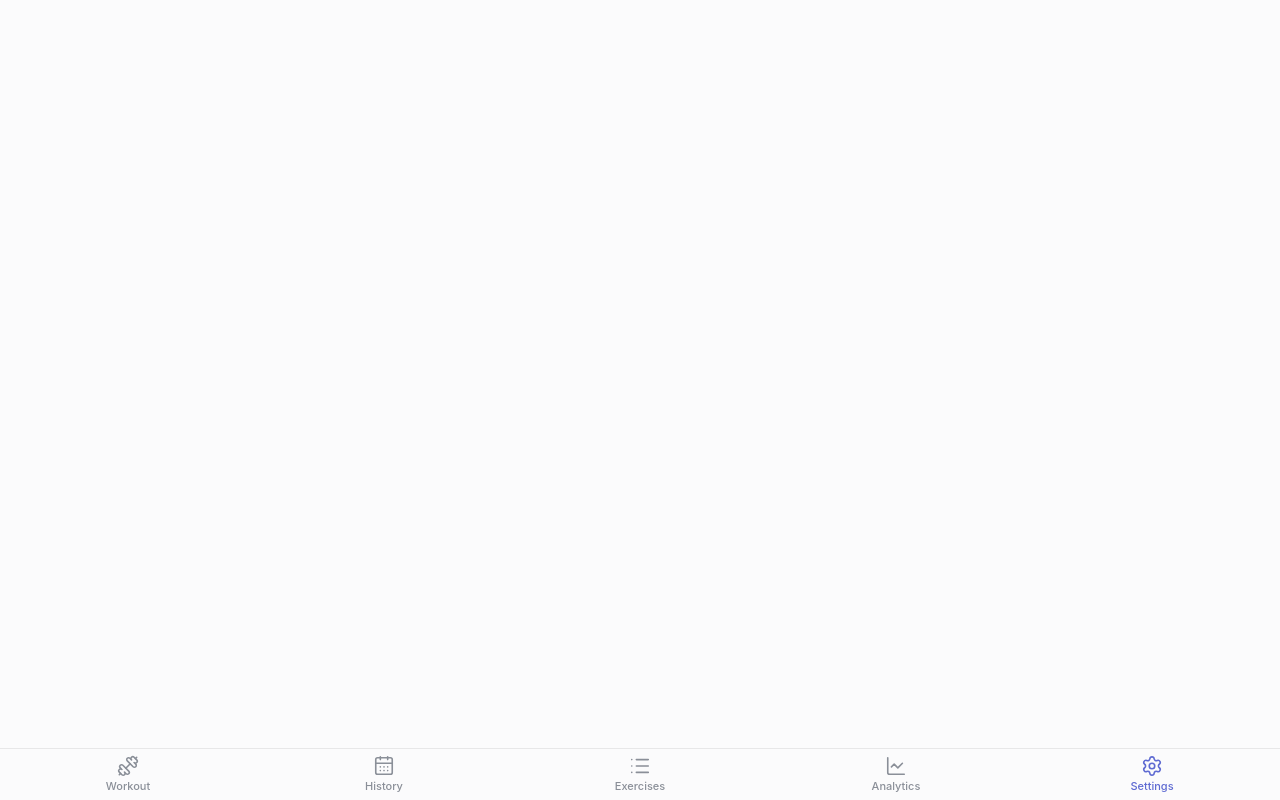
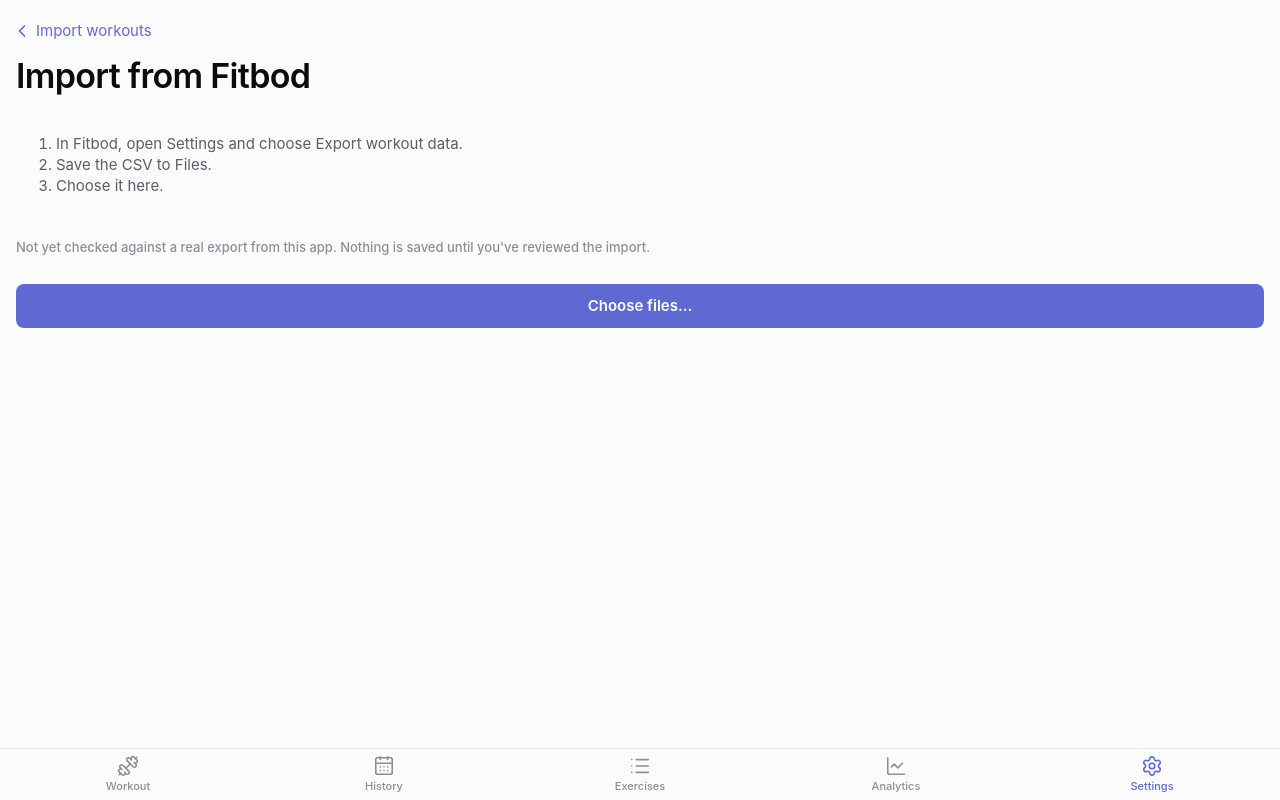
Before and after one commit to Bader-Almutlaq/workout-tracker, a React (Vite) app: page /settings/import/fitbod in a window 1280 px wide. Built offline with nearby package versions, Linux system fonts and the light colour scheme.

Commit message:
Choose the app before importing workouts
Settings opens a list of Strong, Hevy, FitNotes and Fitbod; each app has its
own export steps. A file from a different app is refused with its name and
can be imported as that app without picking it again.

```diff
--- a/src/app/App.tsx
+++ b/src/app/App.tsx
@@ -7,6 +7,7 @@
 import { ExercisesScreen } from './features/exercises/ExercisesScreen';
 import { HistoryScreen } from './features/history/HistoryScreen';
 import { WorkoutDetailScreen } from './features/history/WorkoutDetailScreen';
+import { ImportSourceScreen } from './features/import/ImportSourceScreen';
 import { StrongImportScreen } from './features/import/StrongImportScreen';
 import { StrongMatchingScreen } from './features/matching/StrongMatchingScreen';
 import { SettingsScreen } from './features/settings/SettingsScreen';
@@ -32,7 +33,8 @@
         <Route path="/exercises/:exerciseId" element={<ExerciseDetailScreen />} />
         <Route path="/exercises/:exerciseId/edit" element={<ExerciseFormScreen />} />
         <Route path="/analytics" element={<AnalyticsScreen />} />
-        <Route path="/settings/import" element={<StrongImportScreen />} />
+        <Route path="/settings/import" element={<ImportSourceScreen />} />
+        <Route path="/settings/import/:source" element={<StrongImportScreen />} />
         <Route path="/settings/matching" element={<StrongMatchingScreen />} />
         <Route path="/settings" element={<SettingsScreen />} />
       </Routes>
--- a/src/app/features/import/ImportPickStep.tsx
+++ b/src/app/features/import/ImportPickStep.tsx
@@ -1,24 +1,50 @@
 import { EmptyState } from '../../design/components/EmptyState';
+import { importSources, type ImportSource } from './importSources';
 import styles from './StrongImportScreen.module.css';
 
 /** File selection instructions and retry action. */
-export function ImportPickStep({ failed, message, choose }: { failed: boolean; message: string; choose: () => void }) {
+export function ImportPickStep({
+  source,
+  failed,
+  message,
+  choose,
+  detected,
+  switchSource,
+}: {
+  source: ImportSource;
+  failed: boolean;
+  message: string;
+  choose: () => void;
+  detected: ImportSource | undefined;
+  switchSource: (source: ImportSource) => void;
+}) {
   if (failed)
     return (
       <>
         <EmptyState message={`Import didn't work. ${message}`} />
-        <button className={styles.primary} onClick={choose}>
+        {detected !== undefined && (
+          <button className={styles.primary} onClick={() => switchSource(detected)}>
+            Import as {importSources[detected].name} instead
+          </button>
+        )}
+        <button className={detected === undefined ? styles.primary : styles.secondary} onClick={choose}>
           Choose files again
         </button>
       </>
     );
+  const app = importSources[source];
   return (
     <>
-      <p className={styles.description}>
-        Export your workouts from Strong, Hevy, FitNotes or Fitbod as CSV. Save the file to Files, then select it here.
-        For Strong: Settings → Export Data. You can also select its measurement files.
+      <ol className={styles.description}>
+        {app.steps.map((step) => (
+          <li key={step}>{step}</li>
+        ))}
+      </ol>
+      <p className={styles.note}>
+        {app.verified
+          ? "Nothing is saved until you've reviewed the import."
+          : "Not yet checked against a real export from this app. Nothing is saved until you've reviewed the import."}
       </p>
-      <p className={styles.note}>Nothing is saved until you've reviewed the import.</p>
       <button className={styles.primary} onClick={choose}>
         Choose files…
       </button>
--- a/src/app/features/import/ImportReviewStep.tsx
+++ b/src/app/features/import/ImportReviewStep.tsx
@@ -9,9 +9,6 @@
 // The review screen unmounts while its plan is rebuilt. Associate undo data with the
 // immutable exclusion set passed through that rebuild, so a new import starts cleanly.
 const bulkUndo = new WeakMap<ReadonlySet<number>, ReadonlySet<number>>();
-
-/** Display names for the supported CSV dialects; file names are never used to identify an app. */
-const FormatNames = Object.freeze({ strong: 'Strong', hevy: 'Hevy', fitnotes: 'FitNotes', fitbod: 'Fitbod' });
 
 /** Leaves out unique flagged lines, or restores the exclusion decisions before the bulk action. */
 export function toggleBulkExclusions(
@@ -77,9 +74,6 @@
   const counts = useDatabaseQuery('strong-import-counts', () => database.strongImportWorkoutCounts(plan.workouts));
   return (
     <>
-      <p className={styles.note}>
-        Detected: {plan.sourceFormat === undefined ? 'Strong measurement' : FormatNames[plan.sourceFormat]} export
-      </p>
       <ImportTotalsSection plan={plan} />
       {counts.status === 'ready' && (
         <p className={styles.note}>
--- /dev/null
+++ b/src/app/features/import/ImportSourceScreen.tsx
@@ -0,0 +1,22 @@
+import { BackLink } from '../../design/components/BackLink';
+import { LinkRow } from '../../design/components/LinkRow';
+import { Screen } from '../../design/components/Screen';
+import { Section } from '../../design/components/Section';
+import { importSources } from './importSources';
+import styles from './StrongImportScreen.module.css';
+
+/** Choose the app that created the workout export. */
+export function ImportSourceScreen() {
+  return (
+    <Screen title="Import workouts" leading={<BackLink to="/settings" label="Settings" />}>
+      <Section label="Choose an app" footnote="Each app exports its own kind of file. Pick the app you're coming from.">
+        {Object.entries(importSources).map(([key, source]) => (
+          <LinkRow key={key} to={`/settings/import/${key}`}>
+            <div>{source.name}</div>
+            <div className={styles.note}>{source.summary}</div>
+          </LinkRow>
+        ))}
+      </Section>
+    </Screen>
+  );
+}
--- a/src/app/features/import/StrongImportScreen.tsx
+++ b/src/app/features/import/StrongImportScreen.tsx
@@ -1,4 +1,5 @@
-import { useRef, useState, type ChangeEvent } from 'react';
+import { useEffect, useRef, useState, type ChangeEvent } from 'react';
+import { Navigate, useNavigate, useParams } from 'react-router';
 import { makeImportOptions, type StrongImportOptions } from '../../../core/import/StrongImportOptions';
 import type { StrongImportPlan } from '../../../core/import/StrongImportPlan';
 import type { ImportResult } from '../../../core/import/StrongImporter';
@@ -11,6 +12,7 @@
 import { weightNumberText } from '../../format/weightText';
 import { CorrectSetDialog } from './CorrectSetDialog';
 import { correction, type FindingItem } from './importFindingText';
+import { importSources, isImportSource, wrongImportSource, type ImportSource } from './importSources';
 import { ImportPickStep } from './ImportPickStep';
 import { ImportResultStep } from './ImportResultStep';
 import { ImportReviewStep } from './ImportReviewStep';
@@ -19,6 +21,15 @@
 type Phase = 'pick' | 'working' | 'review' | 'result' | 'failed';
 /** Pick supported workout CSVs, review their units and suspicious sets, and import them. */
 export function StrongImportScreen() {
+  const { source } = useParams();
+  if (!isImportSource(source)) return <Navigate to="/settings/import" replace />;
+  return <ImportFlow source={source} />;
+}
+
+function ImportFlow({ source }: { source: ImportSource }) {
+  const navigate = useNavigate();
+  const [files, setFiles] = useState<readonly { readonly name: string; readonly text: string }[]>([]);
+  const [detected, setDetected] = useState<ImportSource>();
   const [phase, setPhase] = useState<Phase>('pick');
   const [message, setMessage] = useState('');
   const [plan, setPlan] = useState<StrongImportPlan>();
@@ -27,10 +38,24 @@
   const [editing, setEditing] = useState<FindingItem>();
   const [weight, setWeight] = useState('');
   const [reps, setReps] = useState('');
+  const previousSource = useRef(source);
+  const switchingSource = useRef<ImportSource | undefined>(undefined);
+  useEffect(() => {
+    if (previousSource.current === source) return;
+    previousSource.current = source;
+    if (switchingSource.current === source) {
+      switchingSource.current = undefined;
+      return;
+    }
+    setPhase('pick');
+    setMessage('');
+    setDetected(undefined);
+    setFiles([]);
+  }, [source]);
   const busy = useRef(false);
   const input = useRef<HTMLInputElement>(null);
 
-  const work = async (label: string, action: () => Promise<void>) => {
+  const work = async (label: string, action: () => Promise<void>, expected: ImportSource = source) => {
     if (busy.current) return;
     busy.current = true;
     setMessage(label);
@@ -39,7 +64,9 @@
       await action();
     } catch (error) {
       log.import.error('Workout import failed', error);
-      setMessage(messageOf(error));
+      const errorMessage = messageOf(error);
+      setMessage(errorMessage);
+      setDetected(wrongImportSource(errorMessage, expected));
       setPhase('failed');
     } finally {
       busy.current = false;
@@ -50,11 +77,26 @@
     if ((picker.files?.length ?? 0) === 0) return;
     void work('Reading and checking files…', async () => {
       const contents = await readPickedFiles(picker, async (file) => ({ name: file.name, text: await file.text() }));
-      const next = await database.planStrongImport(contents);
+      setFiles(contents);
+      const next = await database.planStrongImport(contents, source);
       setOptions(makeImportOptions());
       setPlan(next);
       setPhase('review');
     });
+  };
+  const switchSource = (nextSource: ImportSource) => {
+    switchingSource.current = nextSource;
+    navigate(`/settings/import/${nextSource}`);
+    void work(
+      'Reading and checking files…',
+      async () => {
+        const next = await database.planStrongImport(files, nextSource);
+        setOptions(makeImportOptions());
+        setPlan(next);
+        setPhase('review');
+      },
+      nextSource,
+    );
   };
   const review = (next: StrongImportOptions) =>
     void work('Updating review…', async () => {
@@ -117,12 +159,19 @@
   };
   return (
     <Screen
-      title="Import workouts"
-      leading={phase === 'working' ? undefined : <BackLink to="/settings" label="Settings" />}
+      title={`Import from ${importSources[source].name}`}
+      leading={phase === 'working' ? undefined : <BackLink to="/settings/import" label="Import workouts" />}
     >
       <input ref={input} type="file" accept=".csv,text/csv" multiple hidden onChange={pick} />
       {(phase === 'pick' || phase === 'failed') && (
-        <ImportPickStep failed={phase === 'failed'} message={message} choose={() => input.current?.click()} />
+        <ImportPickStep
+          source={source}
+          failed={phase === 'failed'}
+          message={message}
+          detected={detected}
+          switchSource={switchSource}
+          choose={() => input.current?.click()}
+        />
       )}
       {phase === 'working' && <ImportWorkingOverlay message={message} />}
       {phase === 'review' && plan !== undefined && (
--- /dev/null
+++ b/src/app/features/import/importSources.ts
@@ -0,0 +1,76 @@
+import type { WorkoutFileFormat } from '../../../core/import/formats/detectWorkoutFileFormat';
+import { ImportError } from '../../../core/import/ImportError';
+
+/** An app whose workout export can be imported. */
+export type ImportSource = Exclude<WorkoutFileFormat, 'unknown'>;
+
+/** Export instructions and verification status for each supported app. */
+export const importSources = Object.freeze({
+  strong: Object.freeze({
+    name: 'Strong',
+    summary: 'Workouts and body measurements',
+    steps: Object.freeze([
+      'In Strong, open Settings → Export Data.',
+      'Save the files to Files.',
+      'Choose the workouts file. You can also choose the measurement files.',
+    ]),
+    acceptsMeasurements: true,
+    verified: true,
+  }),
+  hevy: Object.freeze({
+    name: 'Hevy',
+    summary: 'Workouts',
+    steps: Object.freeze([
+      'In Hevy, open Profile → Settings → Export & Import Data.',
+      'Tap Export Data, then export your workouts.',
+      'Save the CSV to Files, then choose it here.',
+    ]),
+    acceptsMeasurements: false,
+    verified: false,
+  }),
+  fitnotes: Object.freeze({
+    name: 'FitNotes',
+    summary: 'Workouts (Android app)',
+    steps: Object.freeze([
+      'In FitNotes, open Settings and choose Spreadsheet Export.',
+      'Send the CSV to your iPhone and save it to Files.',
+      'Choose it here.',
+    ]),
+    acceptsMeasurements: false,
+    verified: false,
+  }),
+  fitbod: Object.freeze({
+    name: 'Fitbod',
+    summary: 'Workouts',
+    steps: Object.freeze([
+      'In Fitbod, open Settings and choose Export workout data.',
+      'Save the CSV to Files.',
+      'Choose it here.',
+    ]),
+    acceptsMeasurements: false,
+    verified: false,
+  }),
+} satisfies Record<
+  ImportSource,
+  {
+    readonly name: string;
+    readonly summary: string;
+    readonly steps: readonly string[];
+    readonly acceptsMeasurements: boolean;
+    readonly verified: boolean;
+  }
+>);
+
+/** Identifies a valid route source without accepting inherited object properties. */
+export function isImportSource(value: string | undefined): value is ImportSource {
+  return value !== undefined && Object.hasOwn(importSources, value);
+}
+
+/** Recover the detected source from Comlink's serialized error message. */
+export function wrongImportSource(message: string, expected: ImportSource): ImportSource | undefined {
+  // The frozen table has exactly the ImportSource keys declared above.
+  return (Object.keys(importSources) as ImportSource[]).find(
+    (detected) =>
+      detected !== expected && message === new ImportError({ kind: 'wrongWorkoutFile', expected, detected }).message,
+  );
+}
--- a/src/app/features/settings/SettingsScreen.tsx
+++ b/src/app/features/settings/SettingsScreen.tsx
@@ -45,7 +45,7 @@
         )}
       </Section>
       <Section label="Import" footnote="Safe to repeat: workouts already imported are skipped.">
-        <LinkRow to="/settings/import">Import from Strong, Hevy, FitNotes or Fitbod…</LinkRow>
+        <LinkRow to="/settings/import">Import workouts…</LinkRow>
         <MatchingRow />
       </Section>
       <ExportSection />
```
Also changed, not shown: src/app/features/import/StrongImportScreen.module.css (+10 -0 lines), src/core/import/ImportError.ts (+12 -0 lines), src/worker/WorkerApi.ts (+12 -3 lines), 5 other files (tests, documents, lock files or other folders).
